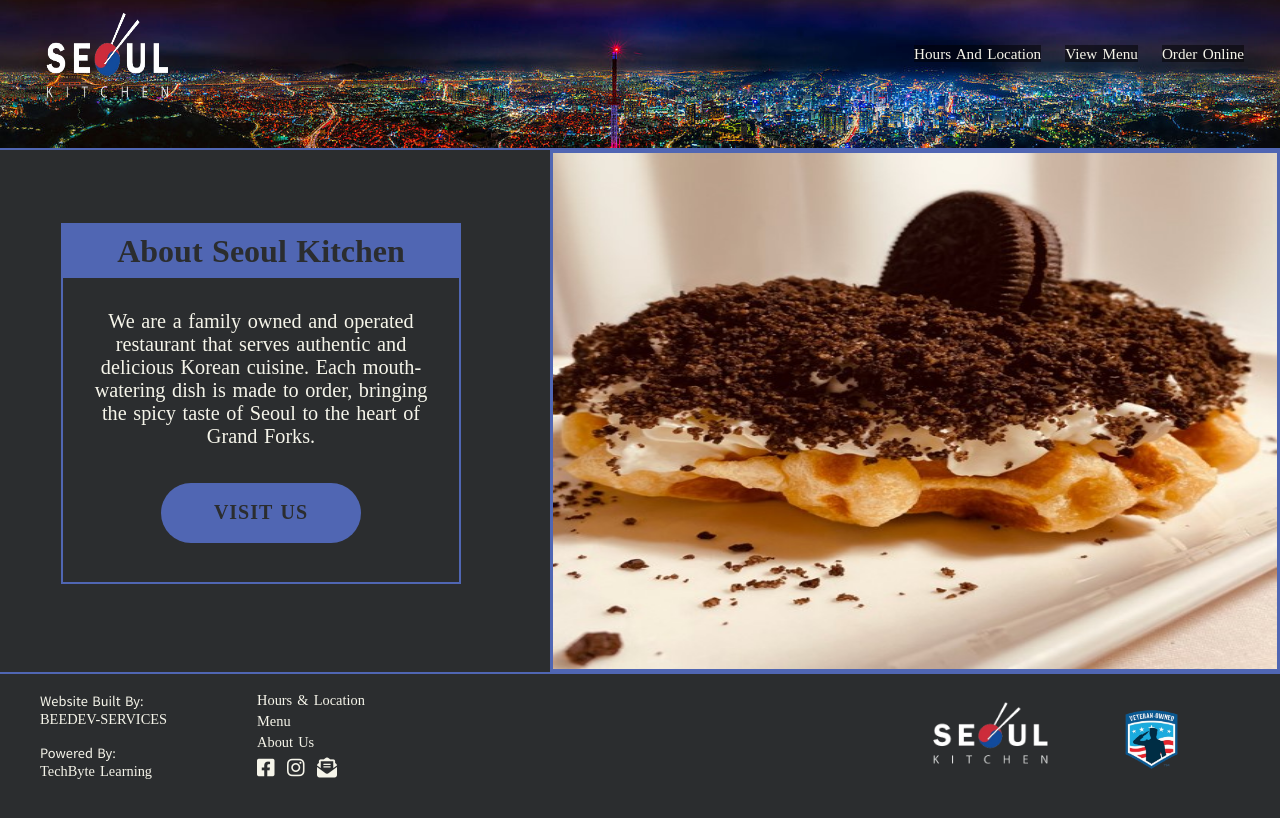
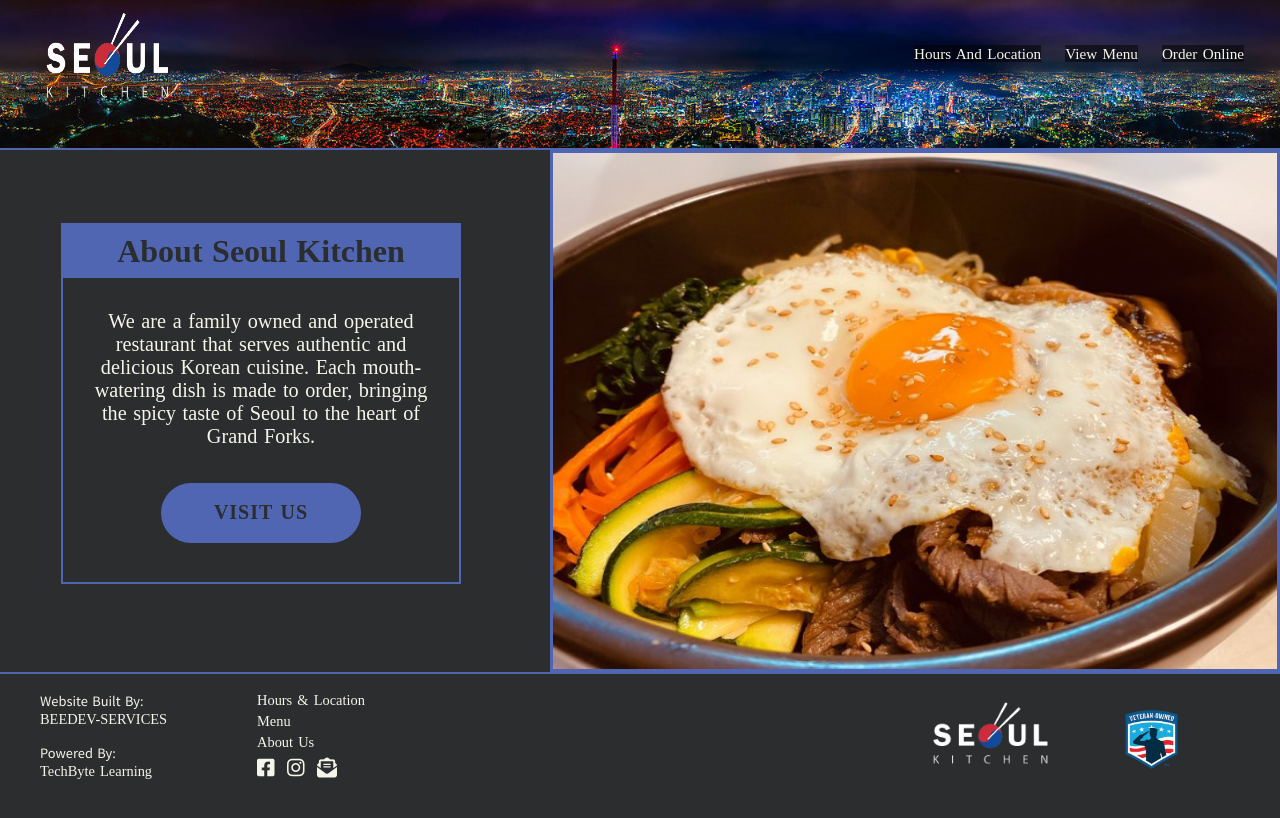
Before and after one commit to cgbridgewater/Seoul_Kitchen, a React (Vite) app: page /aboutus in a window 1280 px wide. Built offline with nearby package versions, Linux system fonts and the light colour scheme; a web font is replaced by a local one.

Commit message:
change image

```diff
--- a/src/Views/AboutUs.jsx
+++ b/src/Views/AboutUs.jsx
@@ -1,6 +1,6 @@
 import { useEffect } from "react";
 import Button from "../Components/Button";
-import Oreo from "../assets/Images/Oreo_Croffle.jpg"
+import Bibim_Bap from "../assets/Images/Bibim_Bap.jpg"
 
 const AboutUs = () => {
 
@@ -20,7 +20,7 @@ const AboutUs = () => {
                         </div>
                     </div>
                     <div className="split_box_img">
-                        <img src={ Oreo } alt="Oreo Croffle" />
+                        <img src={ Bibim_Bap } alt="Bibim Bap" />
                     </div>
                 </div>
             </div>
```
Also changed, not shown: src/assets/Images/Bibim_Bap.jpg (added).
